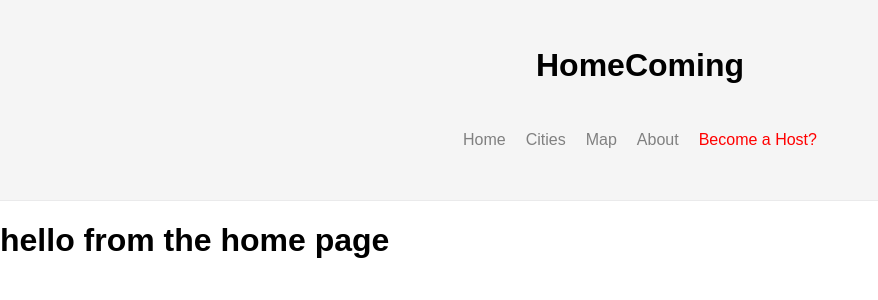
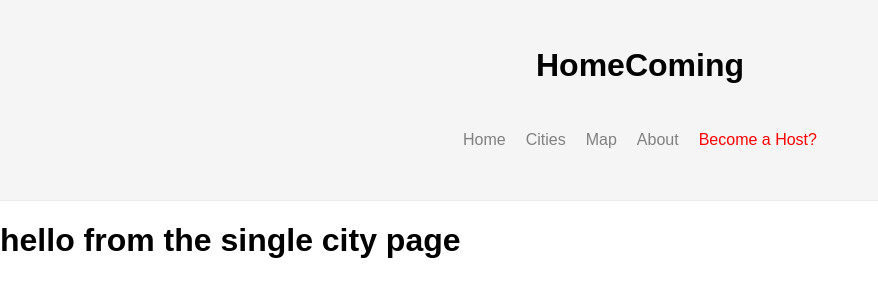
Before and after one commit to DenimCity/Project-4, a React (Create React App) app in the folder client/: page /cities/1 in a window 1280 px wide. Shown: the top 300 px of the page, without its empty margins (0-878 px from the left). Built offline with nearby package versions, Linux system fonts and the light colour scheme; no server answers.

Commit message:
created component

```diff
--- a/client/src/components/SingleCity.js
+++ b/client/src/components/SingleCity.js
@@ -4,7 +4,7 @@ export default class SingleCity extends Component {
   render() {
     return (
       <div>
-        <h1>hello from the home page</h1>
+        <h1>hello from the single city page</h1>
       </div>
     )
   }
```
